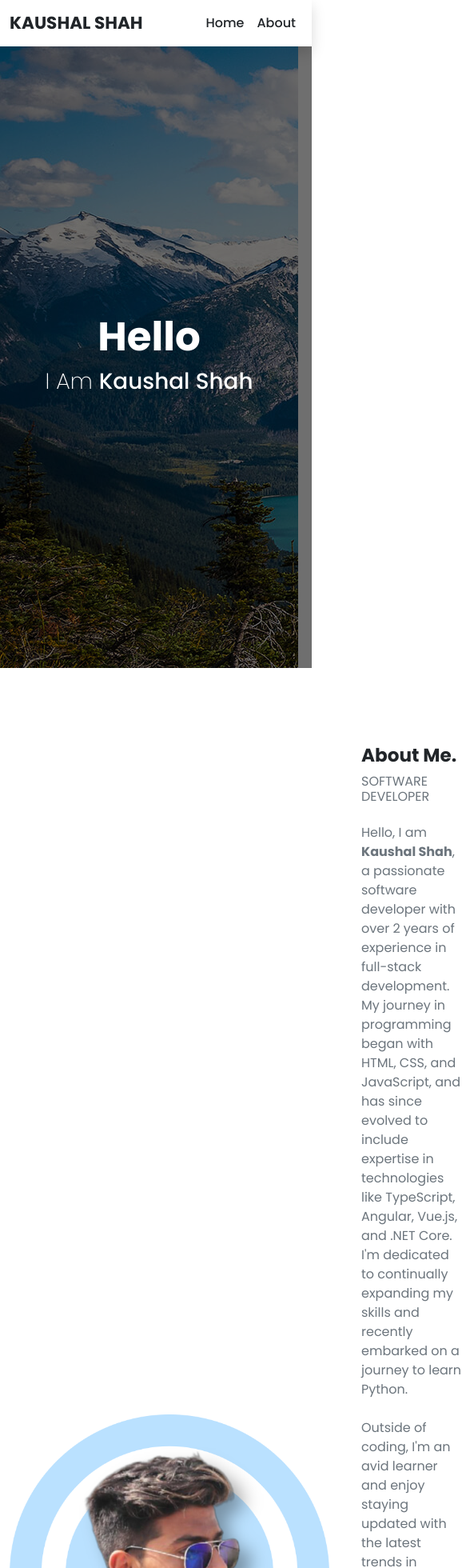
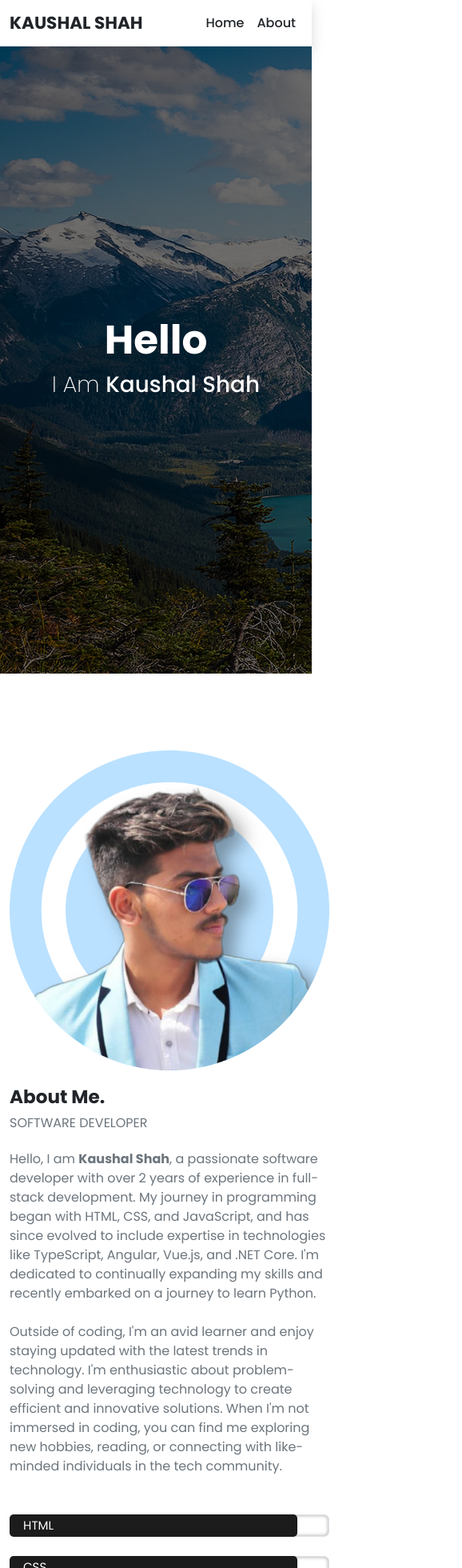
Before and after one commit to kaushalshah750/mrkaushalshah, an Angular app: page / in a window 390 px wide. Shown: the top 1960 px of the page at 80% size, 578 px wide, since content can reach past the window. Built offline with nearby package versions, Linux system fonts and the light colour scheme.

Commit message:
added responsive design

```diff
--- a/src/app/shared/body/body.component.html
+++ b/src/app/shared/body/body.component.html
@@ -1,5 +1,5 @@
 <div id="about" class="container py-5">
-    <div class="d-flex py-5">
+    <div class="about-container py-5">
         <div class="about-img d-flex align-items-center">
             <img src="../../../assets/hero.png" width="400px" alt="">
         </div>
@@ -44,7 +44,7 @@
                 </div>
             </div>
             <div>
-                <button class="btn btn-download px-4 py-2 poppins-medium" (click)="openurl('/assets/Resume/Kaushal Shah CV.pdf')">Download C.V</button>
+                <button class="btn btn-download px-4 py-2 poppins-medium" (click)="openurl('https://drive.google.com/file/d/1vg9kj05wmLxqDG6lAevBPejAqj9b03Sj/view?usp=sharing')">Download C.V</button>
                 <button class="btn btn-outline-download px-4 py-2 poppins-medium mx-2" (click)="openurl('tel:+919974442525')">Hire Me</button>
             </div>
         </div>
--- a/src/app/shared/body/body.component.scss
+++ b/src/app/shared/body/body.component.scss
@@ -2,6 +2,12 @@
 
 .about-desc{
     font-size: 16px;
+}
+
+.about-container{
+    display: grid;
+    grid-template-columns: 1fr 2fr;
+    gap: 20px;
 }
 
 .skill{
@@ -22,10 +28,6 @@
 
 .skill-90::before{
     width: 90%;
-}
-
-.about-img{
-    margin-right: 40px;
 }
 
 .skill::before{
@@ -71,3 +73,9 @@
 .service-text{
     font-size: 40px;
 }
+
+@media screen and (max-width: 480px) {
+    .about-container{
+        grid-template-columns: 1fr;
+    }
+}
--- a/src/app/shared/hero/hero.component.scss
+++ b/src/app/shared/hero/hero.component.scss
@@ -1,8 +1,7 @@
 .hero-sec{
     background-image: url(../../../assets/bg.jpg);
     width: calc(100vw - 17px);
-    height: calc(100vh - 67px);
-
+    height: calc(100vh - 60px);
 }
 
 .hero-sec::before{
@@ -18,3 +17,9 @@
 .hero-text{
     font-size: 50px;
 }
+
+@media screen and (max-width: 480px) {
+    .hero-sec{
+        width: 100vw;
+    }
+}
```
